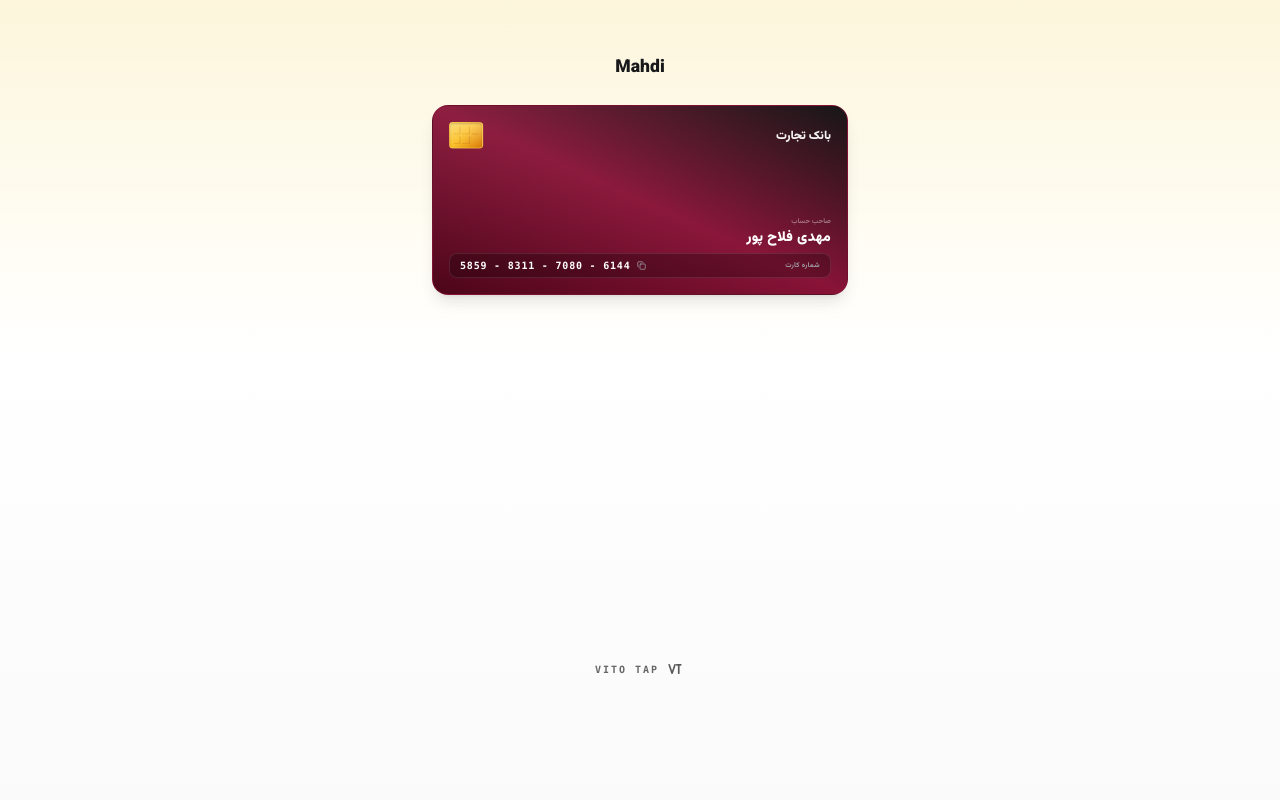
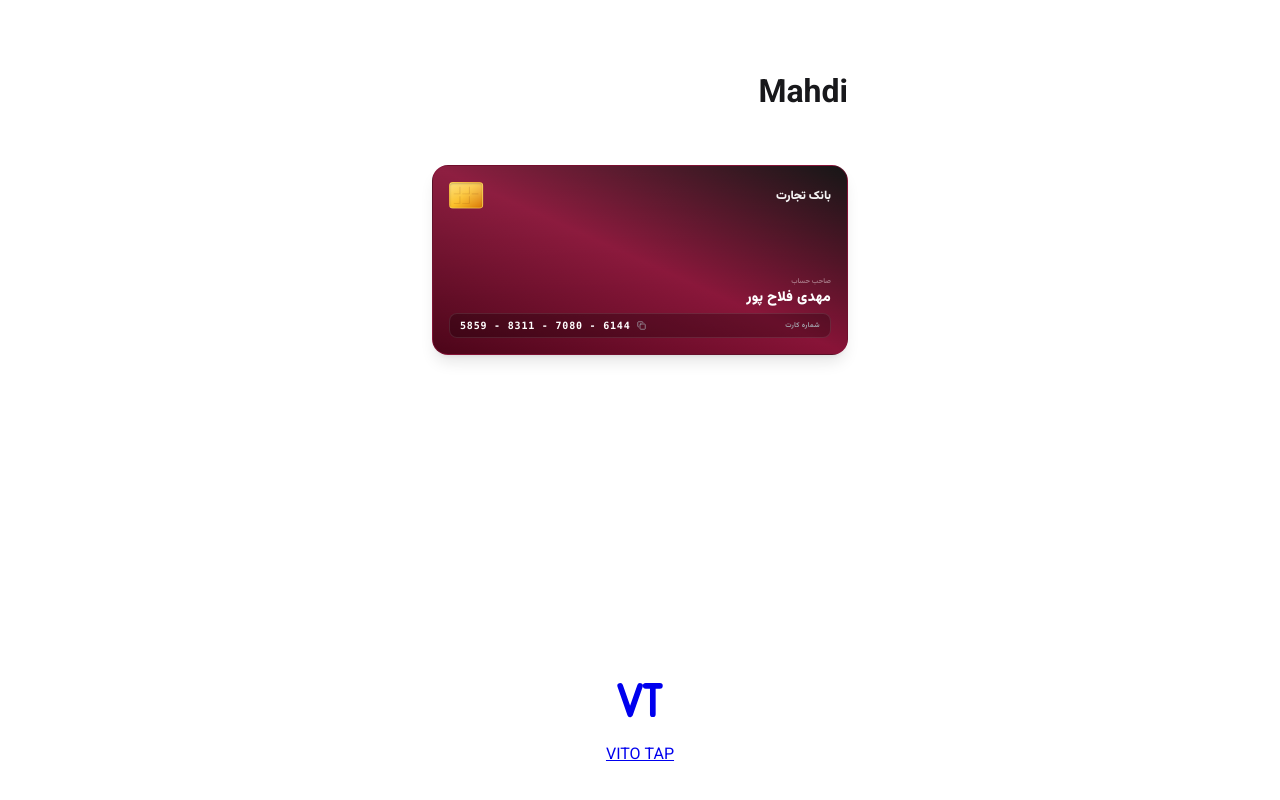
Before and after one commit to vitotapir/vitotap-pages, a plain HTML site: page Mahdi/index.html in a window 1280 px wide. Drawn offline with Linux system fonts and the light colour scheme.

Commit message:
chore(vitotap): update assets/css/profile.css

```diff
--- a/assets/css/profile.css
+++ b/assets/css/profile.css
@@ -28,7 +28,7 @@ body {
 body {
   margin: 0;
   font-family: 'Vazirmatn Variable', 'Vazirmatn', Tahoma, system-ui, sans-serif;
-  background-color: #fafafa;
+  background-color: #ffffff;
   color: #18181b;
   -webkit-font-smoothing: antialiased;
 }
@@ -59,13 +59,7 @@ body {
   flex-direction: column;
   align-items: center;
   justify-content: space-between;
-  padding-bottom: 7rem;
-}
-.vt-bg {
-  position: fixed;
-  inset: 0;
-  pointer-events: none;
-  background: linear-gradient(to bottom, rgb(254 243 199 / 0.6), #fff 45%, #fafafa);
+  padding-bottom: 2rem;
 }
 .vt-container {
   position: relative;
@@ -80,43 +74,6 @@ body {
   padding: 3rem 1rem 0;
 }
 
-/* ── Profile header ─────────────────────────────────────────────────── */
-.vt-head {
-  display: flex;
-  flex-direction: column;
-  align-items: center;
-  gap: 0.4rem;
-  text-align: center;
-}
-.vt-avatar {
-  width: 4.5rem;
-  height: 4.5rem;
-  border-radius: 9999px;
-  object-fit: cover;
-  border: 3px solid #fff;
-  box-shadow: 0 4px 10px rgb(0 0 0 / 0.08);
-}
-.vt-name {
-  margin: 0.35rem 0 0;
-  font-size: 1.1rem;
-  font-weight: 900;
-  color: #18181b;
-  overflow-wrap: anywhere;
-}
-.vt-job {
-  margin: 0;
-  font-size: 0.75rem;
-  font-weight: 700;
-  color: #71717a;
-}
-.vt-bio {
-  margin: 0.25rem 0 0;
-  max-width: 26rem;
-  font-size: 0.8rem;
-  line-height: 1.9;
-  color: #52525b;
-  overflow-wrap: anywhere;
-}
 /* ── Stand cards (mirrors the live flip stand) ──────────────────────── */
 .vt-cards {
   display: flex;
@@ -572,41 +529,6 @@ a.vt-contact-value:hover {
   text-decoration: underline;
 }
 
-/* ── Footer ─────────────────────────────────────────────────────────── */
-.vt-footer {
-  position: relative;
-  z-index: 10;
-  padding-top: 4rem;
-  text-align: center;
-  user-select: none;
-}
-.vt-brand {
-  display: inline-flex;
-  cursor: pointer;
-  align-items: center;
-  justify-content: center;
-  gap: 0.375rem;
-  color: inherit;
-  opacity: 0.7;
-  text-decoration: none;
-  transition: opacity 0.2s ease;
-}
-.vt-brand:hover {
-  opacity: 1;
-}
-.vt-brand svg {
-  width: 1.25rem;
-  height: 1.25rem;
-}
-.vt-brand-word {
-  font-family: ui-monospace, 'JetBrains Mono', Consolas, monospace;
-  font-size: 10px;
-  font-weight: 900;
-  letter-spacing: 0.2em;
-  color: #27272a;
-  direction: ltr;
-}
-
 @media (prefers-reduced-motion: reduce) {
   .vt-flip {
     transition: none;
```
